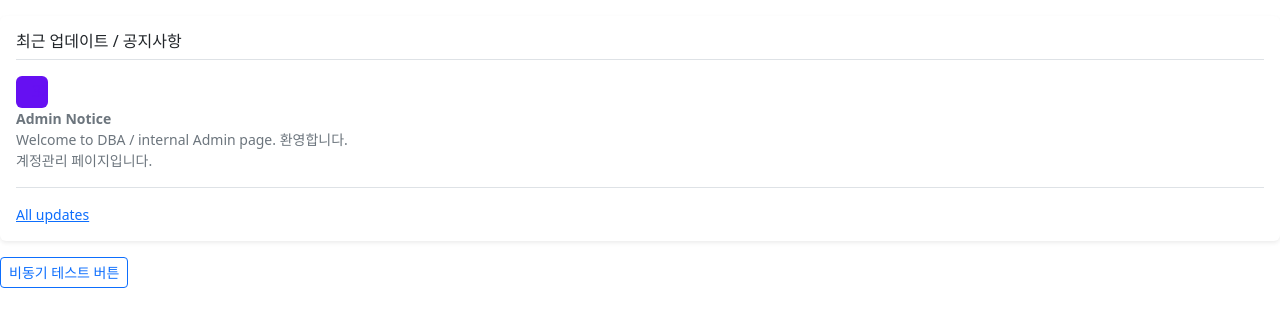
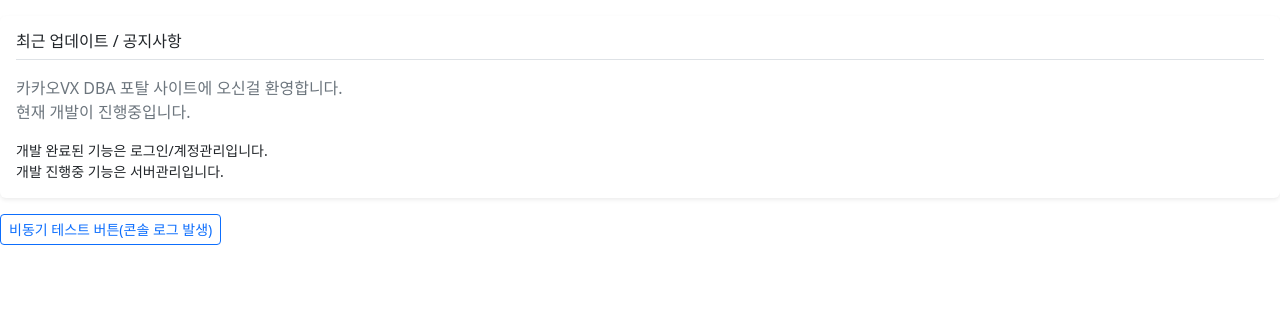
Before and after one commit to bylee5/portaldba, a Django app: page / in a window 1280 px wide. Shown: the part 40-367 px from the top of the page. Run offline with Django 4.2, Linux system fonts and the light colour scheme; some libraries are stand-ins or nearby versions.

Commit message:
홈 사이트 내용 수정

```diff
--- a/home/templates/home/home.html
+++ b/home/templates/home/home.html
@@ -5,20 +5,18 @@
     <h6 class="border-bottom border-gray pb-2 mb-0">최근 업데이트 / 공지사항</h6>
 
     <div class="media text-muted pt-3">
-        <svg class="bd-placeholder-img mr-2 rounded" width="32" height="32" xmlns="http://www.w3.org/2000/svg" preserveAspectRatio="xMidYMid slice" focusable="false" role="img" aria-label="Placeholder: 32x32"><title>Placeholder</title><rect width="100%" height="100%" fill="#6610f2"/><text x="50%" y="50%" fill="#6610f2" dy=".3em">32x32</text></svg>
-        <p class="media-body pb-3 mb-0 small lh-125 border-bottom border-gray">
-            <strong class="d-block text-gray-dark">Admin Notice</strong>
-            Welcome to DBA / internal Admin page. 환영합니다.<br>계정관리 페이지입니다.
-        </p>
+        카카오VX DBA 포탈 사이트에 오신걸 환영합니다.<br>
+        현재 개발이 진행중입니다.
     </div>
 
     <small class="d-block text-right mt-3">
-        <a href="#">All updates</a>
+        개발 완료된 기능은 로그인/계정관리입니다.<br>
+        개발 진행중 기능은 서버관리입니다.<br>
     </small>
 
 </div>
 
-<button id="search" class="btn btn-outline-primary btn-sm">비동기 테스트 버튼</button>
+<button id="search" class="btn btn-outline-primary btn-sm">비동기 테스트 버튼(콘솔 로그 발생)</button>
 
 
 <script>
```
